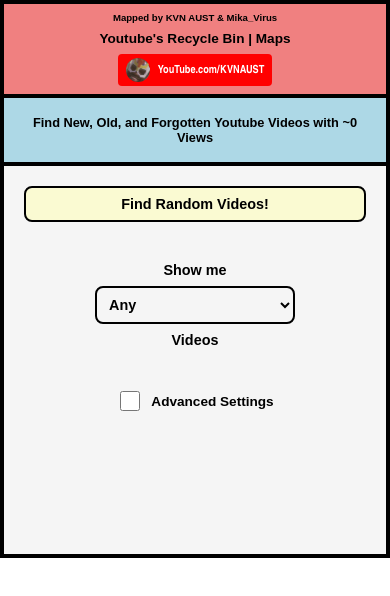
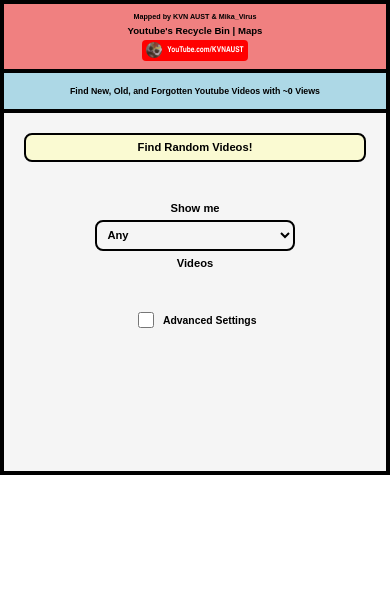
Before and after one commit to AlicesVoid/The-Method, a SvelteKit app: page / in a window 390 px wide. Shown: the top 596 px of the page. Built offline with nearby package versions, Linux system fonts and the light colour scheme; a web font is replaced by a local one.

Commit message:
trying out even more mobile fixes aaaa

```diff
--- a/src/routes/+page.svelte
+++ b/src/routes/+page.svelte
@@ -423,8 +423,8 @@
         background-color: #f5f5f5;
         border: 0.5rem solid black;
         border-top: 0rem;
-        /* height: fit-content; */
-        min-height: calc(100vh - 10.5rem);  /* Full height minus headers */
+        height: fit-content;
+        min-height: 0;
     }
 
     .grid-container {
@@ -627,43 +627,44 @@
         /* Scale down header */
         .header-base {
             height: auto;
-            min-height: 3rem;
+            min-height: auto;
             border-width: 0.25rem;
             padding: 0.5rem;
             flex-direction: column;
-            gap: 0.5rem;
+            gap: 0.25rem;
         }
 
         .header h4 {
+            font-size: 0.5rem;
+            margin: 0;
+            text-align: center;
+        }
+
+        .header h1 {
             font-size: 0.7rem;
             margin: 0;
             text-align: center;
         }
 
-        .header h1 {
-            font-size: 1rem;
-            margin: 0;
-            text-align: center;
-        }
-
         .youtube-badge {
-            padding: 0.25rem 0.5rem;
-            gap: 0.5rem;
+            padding: 0.2rem 0.4rem;
+            gap: 0.3rem;
         }
 
         .youtube-badge img {
-            height: 1.5rem;
-            width: 1.5rem;
+            height: 1.2rem;
+            width: 1.2rem;
         }
 
         .youtube-badge h1 {
-            font-size: 0.8rem;
+            font-size: 0.6rem;
         }
 
         .header-2 h1 {
-            font-size: 0.9rem;
-            margin: 0.5rem;
+            font-size: 0.65rem;
+            margin: 0.3rem;
             text-align: center;
+            line-height: 1.2;
         }
 
         /* Scale down content */
@@ -686,17 +687,17 @@
         /* Scale down buttons */
         .top-buttons {
             flex-direction: column;
-            gap: 0.75rem;
+            gap: 0.5rem;
         }
 
         .rand-button {
             width: 100%;
-            padding: 0.5rem 1rem;
-            font-size: 0.9rem;
+            padding: 0.4rem 0.8rem;
+            font-size: 0.7rem;
         }
 
         .rand-button h2 {
-            font-size: 1rem;
+            font-size: 0.8rem;
             margin: 0;
         }
 
@@ -704,43 +705,54 @@
         .filter-container {
             flex-direction: column;
             padding: 0 0.5rem;
-            gap: 0.5rem;
+            gap: 0.4rem;
+        }
+
+        /* Wrap the date filter on a new line */
+        .filter-container {
+            flex-wrap: wrap;
         }
 
         .filter-container h2 {
-            font-size: 1rem;
+            font-size: 0.75rem;
             margin: 0;
         }
 
         .filter-select {
-            padding: 0.5rem;
-            font-size: 0.9rem;
+            padding: 0.4rem;
+            font-size: 0.7rem;
+            width: 100%;
+            max-width: 200px;
+        }
+
+        /* Make date input appear on its own line on mobile */
+        .filter-container input[type="date"] {
             width: 100%;
             max-width: 200px;
         }
 
         /* Scale down checkboxes and labels */
         .advanced-settings-checkbox {
-            gap: 0.5rem;
+            gap: 0.4rem;
         }
 
         .advanced-settings-checkbox input[type="checkbox"] {
-            width: 1.25rem;
-            height: 1.25rem;
+            width: 1rem;
+            height: 1rem;
         }
 
         .advanced-settings-checkbox label h4 {
-            font-size: 1rem;
+            font-size: 0.75rem;
             margin: 0;
         }
 
         .date-checkbox input[type="checkbox"] {
-            width: 1rem;
-            height: 1rem;
+            width: 0.9rem;
+            height: 0.9rem;
         }
 
         .date-checkbox label h4 {
-            font-size: 0.9rem;
+            font-size: 0.7rem;
             margin: 0;
         }
 
@@ -750,8 +762,8 @@
         }
 
         .genre-dropdown-button {
-            padding: 0.5rem 0.75rem;
-            font-size: 0.9rem;
+            padding: 0.4rem 0.6rem;
+            font-size: 0.7rem;
         }
 
         .genre-dropdown-menu {
@@ -759,46 +771,61 @@
         }
 
         .genre-checkbox-item {
-            padding: 0.5rem 0.75rem;
-            gap: 0.5rem;
+            padding: 0.4rem 0.6rem;
+            gap: 0.4rem;
         }
 
         .genre-checkbox-item input[type="checkbox"] {
-            width: 1rem;
-            height: 1rem;
+            width: 0.85rem;
+            height: 0.85rem;
         }
 
         .genre-checkbox-item span {
-            font-size: 0.9rem;
+            font-size: 0.7rem;
         }
     }
 
     /* Extra small mobile devices */
     @media (max-width: 480px) {
         .header h4 {
+            font-size: 0.45rem;
+        }
+
+        .header h1 {
             font-size: 0.6rem;
         }
 
-        .header h1 {
-            font-size: 0.85rem;
+        .youtube-badge {
+            padding: 0.15rem 0.3rem;
+        }
+
+        .youtube-badge img {
+            height: 1rem;
+            width: 1rem;
         }
 
         .youtube-badge h1 {
-            font-size: 0.7rem;
+            font-size: 0.5rem;
         }
 
         .header-2 h1 {
-            font-size: 0.8rem;
+            font-size: 0.55rem;
+            line-height: 1.2;
         }
 
         .filter-container h2,
         .rand-button h2 {
-            font-size: 0.9rem;
+            font-size: 0.7rem;
         }
 
         .advanced-settings-checkbox label h4,
         .date-checkbox label h4 {
-            font-size: 0.85rem;
+            font-size: 0.65rem;
+        }
+
+        .genre-dropdown-button,
+        .genre-checkbox-item span {
+            font-size: 0.65rem;
         }
     }
 
```
